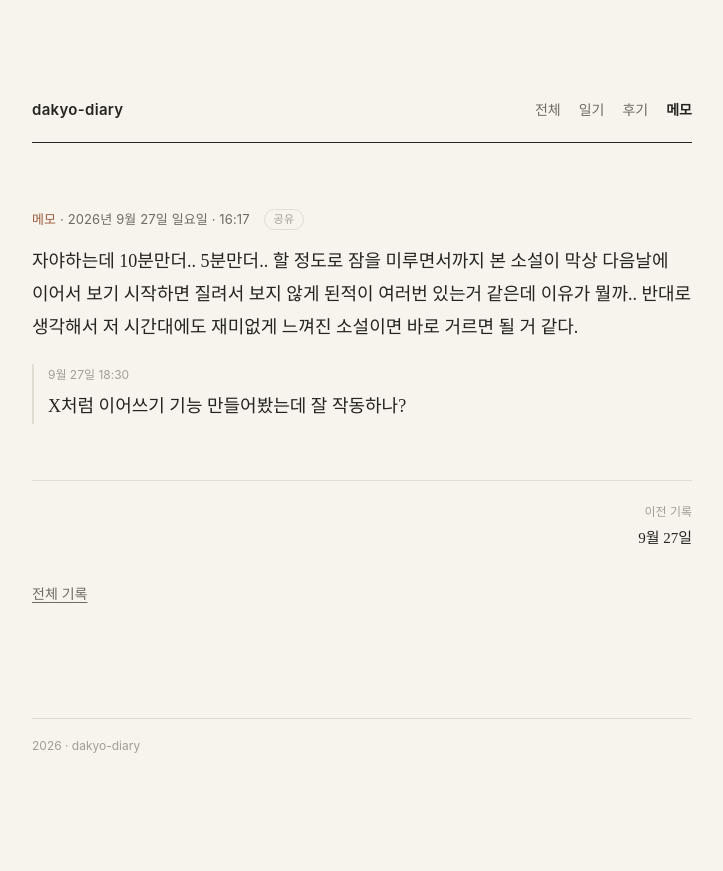
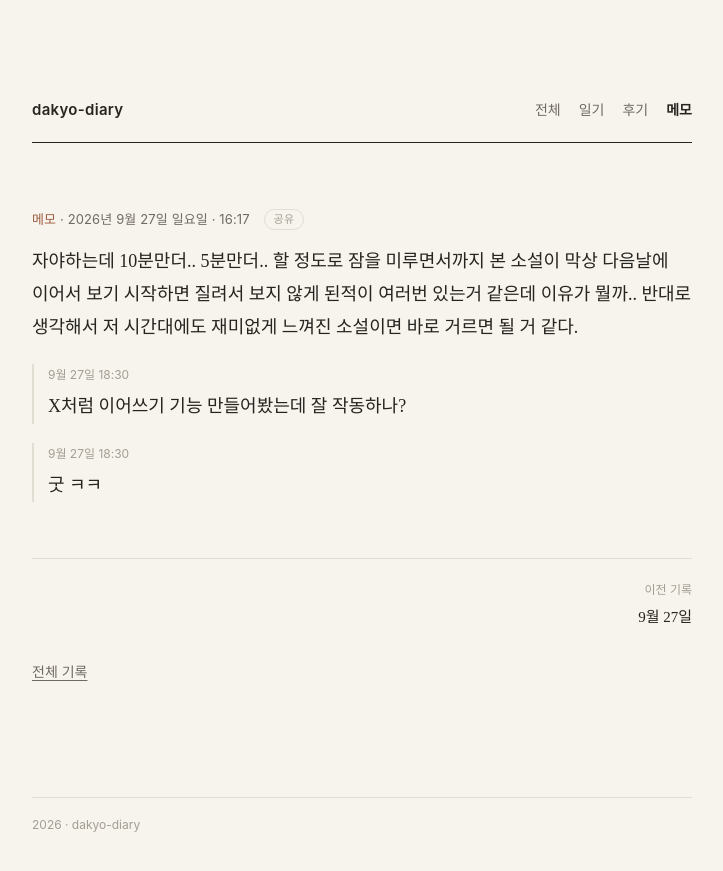
Before and after one commit to dakyo-diary/dakyo-diary.github.io, a Jekyll site: the page built from _posts/2026-09-27-diary-8.md, in a window 1280 px wide. Shown: the top 871 px of the page, without its empty margins (278-1001 px from the left). Built offline with Jekyll 4.4.1, drawn with Linux system fonts in a browser that asks for light colours; some web fonts are replaced.

Commit message:
Publish diary 8

```diff
--- a/_posts/2026-09-27-diary-8.md
+++ b/_posts/2026-09-27-diary-8.md
@@ -3,7 +3,7 @@ layout: post
 title: "9월 27일의 메모"
 date: 2026-09-27 16:17:23 +0900
 kind: memo
-reply_dates: ["2026-09-27 18:30"]
+reply_dates: ["2026-09-27 18:30", "2026-09-27 18:30"]
 description: "자야하는데 10분만더.. 5분만더.. 할 정도로 잠을 미루면서까지 본 소설이 막상 다음날에 이어서 보기 시작하면 질려서 보지 않게 된적이 여러번 있는거 같은데 이유가 뭘까.. 반대로 생각해서 저 시간대에도 재미없게 느껴진 소설이면 바로 거르면 될 거 같다."
 auto_title: true
 ---
@@ -16,4 +16,11 @@ auto_title: true
 X처럼 이어쓰기 기능 만들어봤는데 잘 작동하나?
 
 </div>
+
+<div class="reply" markdown="1">
+<p class="reply-time">9월 27일 18:30</p>
+
+굿 ㅋㅋ
+
+</div>
 {% endraw %}
```
